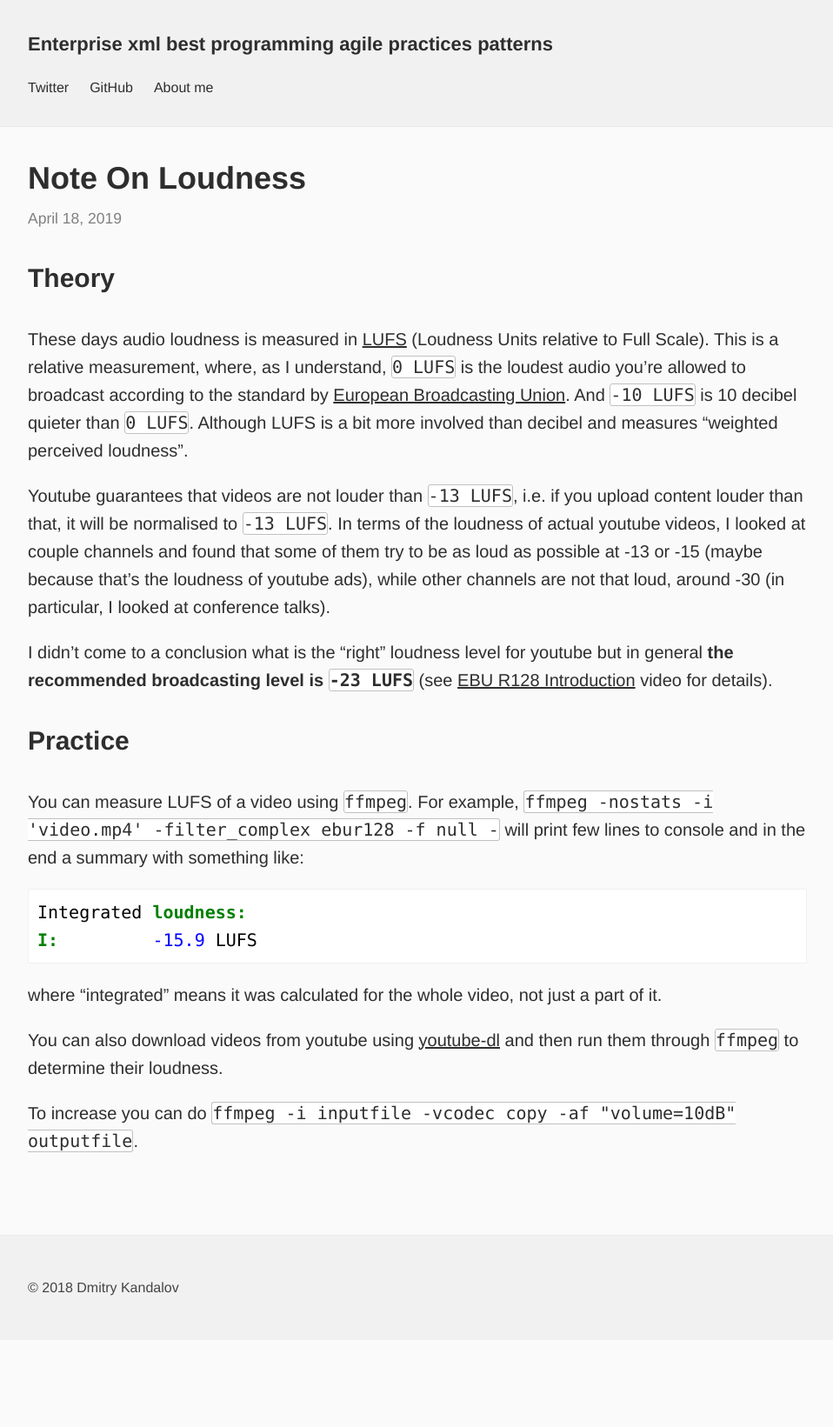
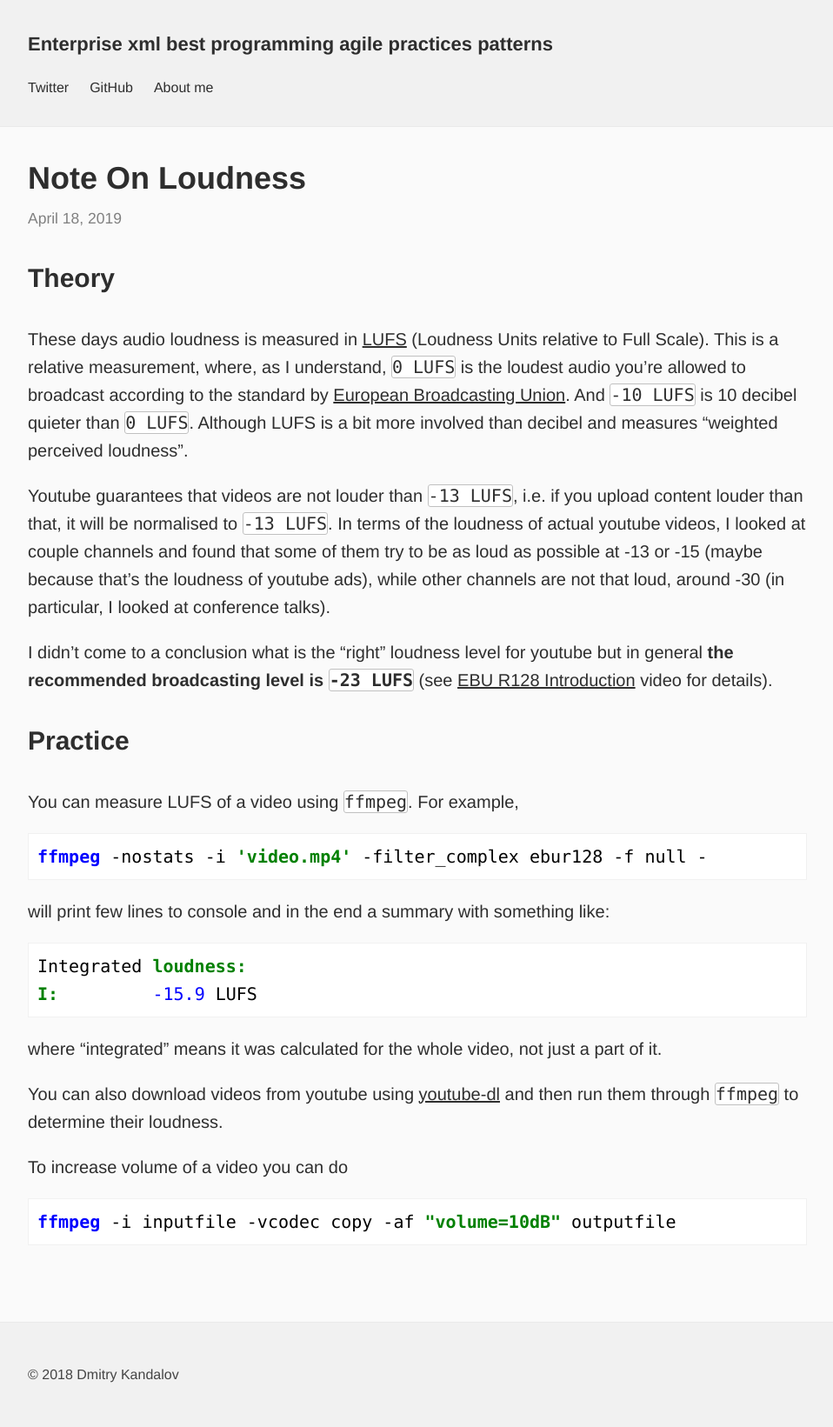
Before and after one commit to dkandalov/dkandalov.github.io, a Jekyll site: the page built from _posts/2019-04-18-note-on-loudness.md, in a window 1280 px wide. Shown: the whole page at 87% size, without its empty margins (160-1118 px from the left). Built offline with Jekyll 4.4.1, drawn with Linux system fonts in a browser that asks for light colours; our own code applies the rules of GitHub Pages for plain Markdown files; before the commit the page ends 1541 px from its top, so only the background shows below that.

Commit message:
notes on loudness

````diff
--- a/_posts/2019-04-18-note-on-loudness.md
+++ b/_posts/2019-04-18-note-on-loudness.md
@@ -16,7 +16,11 @@ I didn’t come to a conclusion what is the "right" loudness level for youtube b
 ### Practice
 
 You can measure LUFS of a video using `ffmpeg`.
-For example, `ffmpeg -nostats -i 'video.mp4' -filter_complex ebur128 -f null -` will print few lines to console and in the end a summary with something like:
+For example,
+```
+ffmpeg -nostats -i 'video.mp4' -filter_complex ebur128 -f null -
+```
+will print few lines to console and in the end a summary with something like:
 ```
 Integrated loudness:
 I:         -15.9 LUFS
@@ -25,4 +29,7 @@ where "integrated" means it was calculated for the whole video, not just a part
 
 You can also download videos from youtube using [youtube-dl](https://github.com/ytdl-org/youtube-dl) and then run them through `ffmpeg` to determine their loudness.
 
-To increase you can do `ffmpeg -i inputfile -vcodec copy -af "volume=10dB" outputfile`.
+To increase volume of a video you can do
+```
+ffmpeg -i inputfile -vcodec copy -af "volume=10dB" outputfile
+```
````
